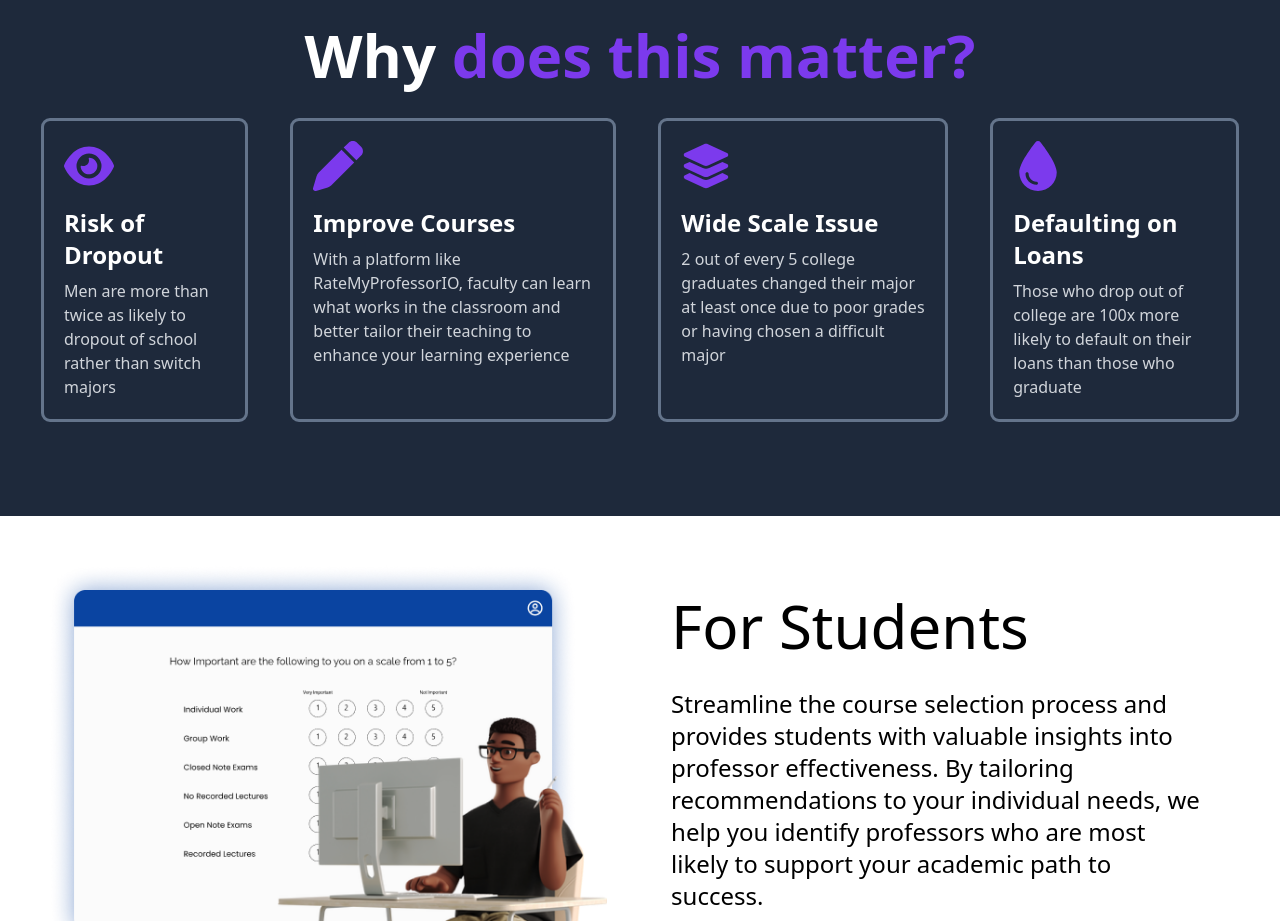
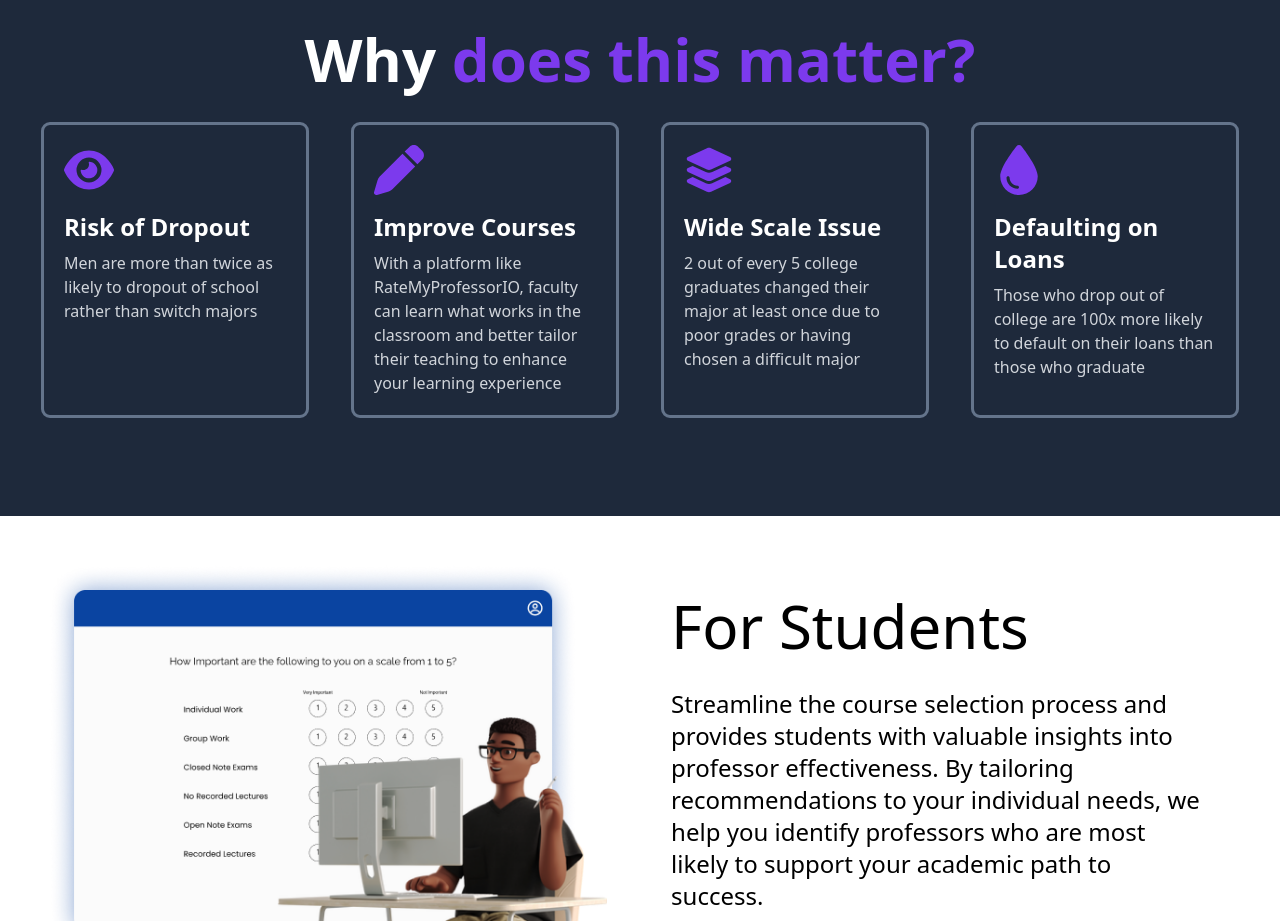
Before and after one commit to williamcaseylucas/ratemyprofessorio-site, a React (Create React App) app: page / in a window 1280 px wide. Shown: the part 1200-2121 px from the top of the page. Built offline with nearby package versions, Linux system fonts and the light colour scheme.

Commit message:
fixed width issue

```diff
--- a/src/components/Card.jsx
+++ b/src/components/Card.jsx
@@ -1,6 +1,6 @@
 const Card = ({ image, title, text }) => {
   return (
-    <div className="min-w-[12rem] max-w-[20rem] rounded-md outline outline-slate-500 p-5 m-3">
+    <div className="min-w-[12rem] w-full rounded-md outline outline-slate-500 p-5 m-3">
       <svg
         className="text-violet-600 font-bold mb-4"
         xmlns="http://www.w3.org/2000/svg"
```
Also changed, not shown: 1 other file (tests, documents, lock files or other folders).
